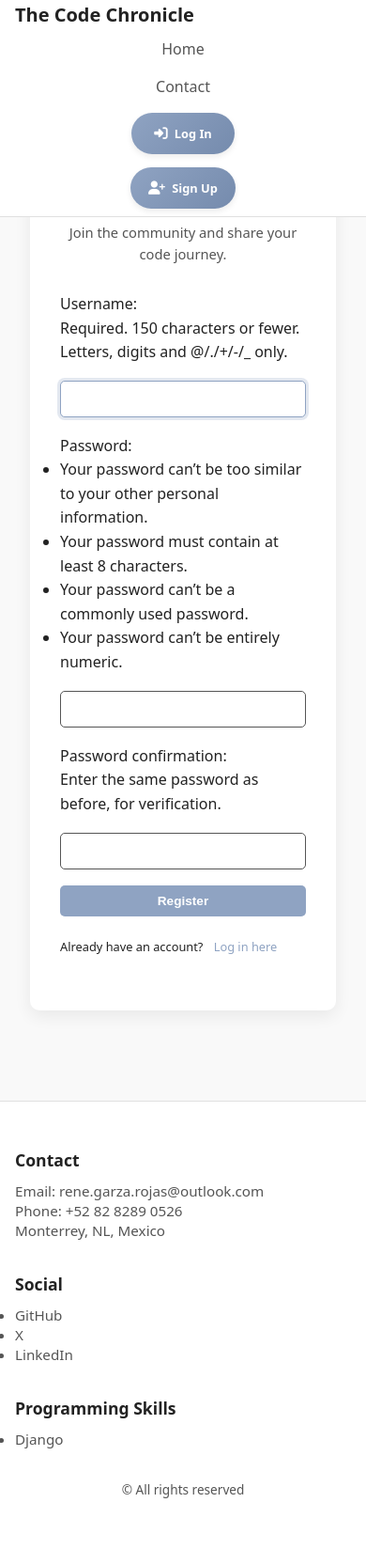
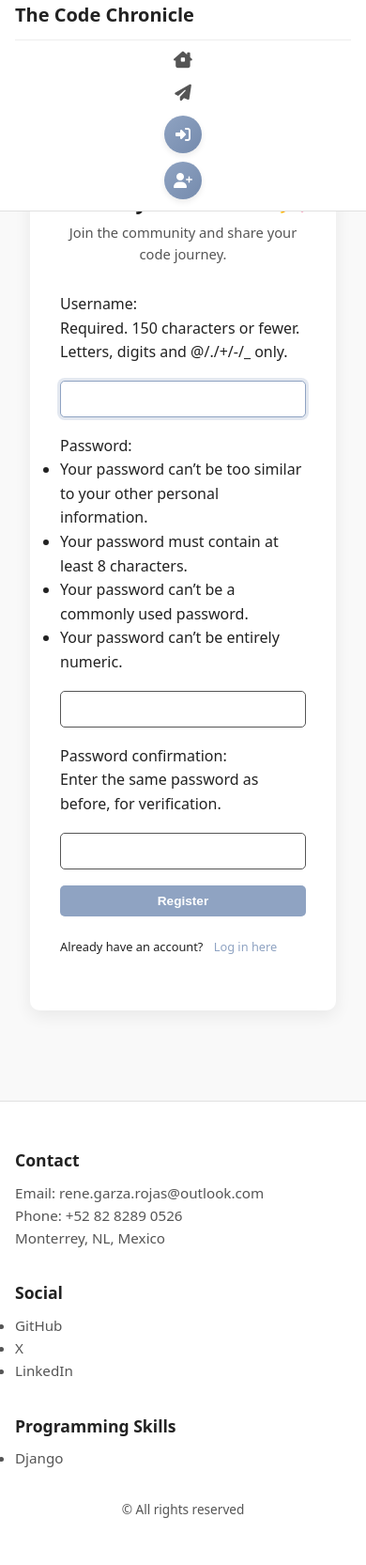
Before and after one commit to RGaRo/personal_blog, a Django app: page /accounts/register/ in a window 390 px wide. Shown: the whole page at 94% size. Before the commit the page ends 1594 px from the top, so only its background shows below. Run offline with Django 5.2, Linux system fonts and the light colour scheme.

Commit message:
Improving the navbar for mobile devices

```diff
--- a/blogs/templates/blogs/base.html
+++ b/blogs/templates/blogs/base.html
@@ -1,8 +1,11 @@
 {% comment %}
-  templates/base.html (mobile-friendly buttons)
-  – Keeps the overall structure identical.
-  – Enlarges CTA buttons’ tap-area (WCAG ≥ 44 × 44 px).
-  – Adds a mobile rule so each button spans full width (easy thumb reach).
+  templates/base.html (refined mobile buttons)
+  – Desktop look unchanged.
+  – On phones (< 600 px):
+      • Navbar becomes a clean stack with subtle dividers.
+      • CTA buttons shrink (40 × 40 px tap-area) and show **only icons**
+        to stay elegant while saving real estate.
+      • Icons keep the brand blue, labels become screen-reader–only.
 {% endcomment %}
 
 <!DOCTYPE html>
@@ -14,117 +17,119 @@
   <!-- Font Awesome -->
   <link rel="stylesheet"
         href="https://cdnjs.cloudflare.com/ajax/libs/font-awesome/6.5.0/css/all.min.css"
-        integrity="sha512-3hI0K8RldlEf5y7c2cYq..."
-        crossorigin="anonymous"
-        referrerpolicy="no-referrer" />
+        crossorigin="anonymous" />
 
   <style>
-    :root{ --bg:#f9f9f9; --bg-card:#fff; --fg:#222; --fg-soft:#555;
-           --accent:#0077ff; --accent-h:#005fcc; }
+    :root{
+      --bg:#f9f9f9;     --bg-card:#fff;
+      --fg:#222;        --fg-soft:#555;
+      --accent:#0077ff; --accent-h:#005fcc;
+    }
 
-    /* Reset & body */
+    /* RESET + BODY */
     *,*::before,*::after{box-sizing:border-box;margin:0;padding:0}
     html{scroll-behavior:smooth}
     body{font-family:system-ui,-apple-system,BlinkMacSystemFont,"Segoe UI",Roboto,Helvetica,Arial,sans-serif;
-         background:var(--bg); color:var(--fg); line-height:1.6; min-height:100vh; padding-top:96px;}
+         background:var(--bg);color:var(--fg);line-height:1.6;min-height:100vh;padding-top:96px;}
 
-    /* NAVBAR */
-    nav{position:fixed;top:0;left:0;right:0;height:64px;background:var(--bg-card);
-        border-bottom:1px solid #e0e0e0;display:flex;align-items:center;
-        justify-content:space-between;padding:0 2rem;z-index:1000;}
+    /* NAVBAR (desktop) */
+    nav{position:fixed;inset:0 0 auto; /* top:0; left:0; right:0 */
+        height:64px;background:var(--bg-card);border-bottom:1px solid #e0e0e0;
+        display:flex;align-items:center;justify-content:space-between;padding:0 2rem;z-index:1000;}
     .brand{font-weight:700;font-size:1.25rem;color:var(--fg);text-decoration:none;transition:color .25s;}
     .brand:hover{color:var(--accent)}
-
     nav ul{list-style:none;display:flex;gap:1.4rem;align-items:center;}
 
-    .nav-link{
-      position:relative;display:inline-flex;align-items:center;gap:.35rem;
-      font-weight:500;color:var(--fg-soft);text-decoration:none;transition:color .25s;
-    }
-    .nav-link::after{content:'';position:absolute;left:0;bottom:-2px;width:0;height:2px;
-                     background:var(--accent);transition:width .25s;}
+    /* Nav-link with fancy underline */
+    .nav-link{display:inline-flex;align-items:center;gap:.35rem;font-weight:500;color:var(--fg-soft);text-decoration:none;position:relative;}
+    .nav-link::after{content:'';position:absolute;left:0;bottom:-2px;width:0;height:2px;background:var(--accent);transition:width .25s;}
     .nav-link:hover{color:var(--accent)} .nav-link:hover::after{width:100%}
 
-    /* CTA buttons – larger hit-area */
+    /* CTA (call-to-action) buttons */
     .cta-btn{
-      display:inline-flex;align-items:center;justify-content:center;gap:.45rem;
-      padding:.55rem 1.2rem;               /* ↑ bigger */
-      min-width:110px;                     /* prevent too small */
-      min-height:44px; border-radius:24px; /* WCAG compliant */
-      font-size:.8rem;font-weight:600;color:#fff;
-      background:linear-gradient(135deg,var(--accent),var(--accent-h));
-      border:none;cursor:pointer;text-decoration:none;
-      box-shadow:0 3px 6px rgba(0,0,0,.08);
-      transition:transform .2s,box-shadow .2s;
-      touch-action:manipulation;           /* faster taps on mobile */
+      display:inline-flex;align-items:center;justify-content:center;gap:.5rem;
+      padding:.5rem 1.1rem;border-radius:22px;font-size:.8rem;font-weight:600;
+      color:#fff;background:linear-gradient(135deg,var(--accent),var(--accent-h));
+      border:none;text-decoration:none;cursor:pointer;box-shadow:0 3px 6px rgba(0,0,0,.08);
+      transition:transform .2s,box-shadow .2s;touch-action:manipulation;min-height:44px;
     }
-    .cta-btn i{font-size:.9rem;}
-    .cta-btn:hover{transform:translateY(-2px);box-shadow:0 6px 12px rgba(0,0,0,.12);}
+    .cta-btn i{font-size:.9rem;} .cta-btn:hover{transform:translateY(-2px);box-shadow:0 6px 12px rgba(0,0,0,.12);}
 
-    /* MOBILE: stack nav items & make buttons full width */
+    /* Screen-reader-only span */
+    .sr-only{position:absolute;width:1px;height:1px;padding:0;margin:-1px;overflow:hidden;clip:rect(0,0,0,0);border:0;}
+
+    /* ─── MOBILE (<600 px) ───────────────────────────────── */
     @media(max-width:600px){
-      nav{flex-wrap:wrap;height:auto;padding:0 1rem 0.5rem;}
-      nav ul{flex-direction:column;gap:.9rem;width:100%;margin-top:.5rem;}
-      .nav-link i{display:none;}                 /* hide extra icon text */
-      .cta-btn{width:100%;justify-content:center;}  /* thumb-friendly */
+      nav{flex-wrap:wrap;height:auto;padding:0 1rem 0.75rem;}
+      nav ul{flex-direction:column;width:100%;gap:.6rem;margin-top:.6rem;border-top:1px solid #eee;padding-top:.6rem;}
+
+      /* Smaller nav links, hide text, keep icon for clarity */
+      .nav-link span{display:none;}
+      .nav-link i{font-size:1.1rem;}
+
+      /* Compact CTA buttons: pure icon pills, 40 px tap-area */
+      .cta-btn{padding:.45rem;border-radius:50%;width:40px;height:40px;min-width:40px;min-height:40px;}
+      .cta-btn i{font-size:1rem;}
+      .cta-btn span{display:none;}          /* text hidden on phone */
     }
 
-    /* Greeting bar */
+    /* GREETING BAR + MAIN + FOOTER (unchanged layout) */
     .greeting-bar{position:fixed;top:64px;left:0;right:0;background:var(--accent);color:#fff;
-                  text-align:center;padding:.4rem .75rem;font-size:.8rem;font-weight:500;z-index:999;
-                  display:flex;justify-content:center;gap:.25rem;}
-    .greeting-bar a{color:#fff;text-decoration:underline;font-weight:600;}
-    .greeting-bar a:hover{color:#e9eefb;}
+                  text-align:center;padding:.4rem .8rem;font-size:.8rem;font-weight:500;z-index:999;}
+    .greeting-bar a{color:#fff;text-decoration:underline;font-weight:600;} .greeting-bar a:hover{color:#e9eefb;}
 
-    /* MAIN & FOOTER (unchanged) */
     main{max-width:800px;margin:2rem auto;padding:0 1rem;}
-    .card{background:var(--bg-card);border-radius:8px;box-shadow:0 2px 6px rgba(0,0,0,.06);
-          padding:2rem;margin-bottom:2rem;}
+    .card{background:var(--bg-card);border-radius:8px;box-shadow:0 2px 6px rgba(0,0,0,.06);padding:2rem;margin-bottom:2rem;}
+
     footer{background:var(--bg-card);border-top:1px solid #e0e0e0;margin-top:4rem;padding:3rem 1rem;color:var(--fg-soft);}
     .footer-grid{display:flex;flex-wrap:wrap;gap:2rem;justify-content:space-between;max-width:1000px;margin:0 auto 2rem;}
     .footer-section{flex:1 1 220px;min-width:200px;}
     .footer-section h3{margin-bottom:.5rem;color:var(--fg);font-size:1.1rem;}
-    .footer-section p,.footer-section li,.footer-section a{font-size:.95rem;color:var(--fg-soft);line-height:1.4;text-decoration:none;}
+    .footer-section a,.footer-section p,.footer-section li{font-size:.95rem;color:var(--fg-soft);text-decoration:none;}
     .footer-section a:hover{color:var(--accent-h);} .copyright{text-align:center;font-size:.85rem;}
   </style>
   {% block extra_head %}{% endblock %}
 </head>
 <body id="top">
-
   <!-- NAVBAR -->
   <nav>
     <a href="{% url 'blogs:home_page' %}" class="brand">The&nbsp;Code&nbsp;Chronicle</a>
 
     <ul>
+      <!-- Home -->
       <li>
         <a href="{% url 'blogs:home_page' %}" class="nav-link">
-          <i class="fas fa-house-chimney-window"></i>Home
+          <i class="fas fa-house-chimney-window"></i><span>Home</span>
         </a>
       </li>
+      <!-- Contact -->
       <li>
         <a href="#footer" class="nav-link">
-          <i class="fas fa-paper-plane"></i>Contact
+          <i class="fas fa-paper-plane"></i><span>Contact</span>
         </a>
       </li>
 
       {% if user.is_authenticated %}
+        <!-- Log-out (POST) -->
         <li>
           <form action="{% url 'accounts:logout' %}" method="post" style="margin:0;">
             {% csrf_token %}
-            <button type="submit" class="cta-btn">
-              <i class="fas fa-right-from-bracket"></i><span>Log&nbsp;Out</span>
+            <button type="submit" class="cta-btn" title="Log Out">
+              <i class="fas fa-right-from-bracket"></i><span class="sr-only">Log&nbsp;Out</span>
             </button>
           </form>
         </li>
       {% else %}
+        <!-- Log-in (GET) -->
         <li>
-          <a href="{% url 'accounts:login' %}" class="cta-btn">
-            <i class="fas fa-right-to-bracket"></i><span>Log&nbsp;In</span>
+          <a href="{% url 'accounts:login' %}" class="cta-btn" title="Log In">
+            <i class="fas fa-right-to-bracket"></i><span class="sr-only">Log&nbsp;In</span>
           </a>
         </li>
+        <!-- Sign-up (GET) -->
         <li>
-          <a href="{% url 'accounts:register' %}" class="cta-btn">
-            <i class="fas fa-user-plus"></i><span>Sign&nbsp;Up</span>
+          <a href="{% url 'accounts:register' %}" class="cta-btn" title="Sign Up">
+            <i class="fas fa-user-plus"></i><span class="sr-only">Sign&nbsp;Up</span>
           </a>
         </li>
       {% endif %}
@@ -133,9 +138,7 @@
 
   <!-- GREETING BAR -->
   {% if user.is_authenticated %}
-    <div class="greeting-bar">
-      Welcome back, {{ user.first_name|default:user.username|upper }}! Ready to create something amazing? 🚀
-    </div>
+    <div class="greeting-bar">Welcome back, {{ user.first_name|default:user.username|upper }}! Ready to create something amazing? 🚀</div>
   {% else %}
     <div class="greeting-bar">
       New here? <a href="{% url 'accounts:login' %}">Log in</a> or
@@ -158,9 +161,9 @@
       <div class="footer-section">
         <h3>Social</h3>
         <ul>
-          <li><a href="https://github.com/"  target="_blank">GitHub</a></li>
-          <li><a href="https://x.com/"       target="_blank">X</a></li>
-          <li><a href="https://linkedin.com/"target="_blank">LinkedIn</a></li>
+          <li><a href="https://github.com/" target="_blank">GitHub</a></li>
+          <li><a href="https://x.com/" target="_blank">X</a></li>
+          <li><a href="https://linkedin.com/" target="_blank">LinkedIn</a></li>
         </ul>
       </div>
       <div class="footer-section">
```
